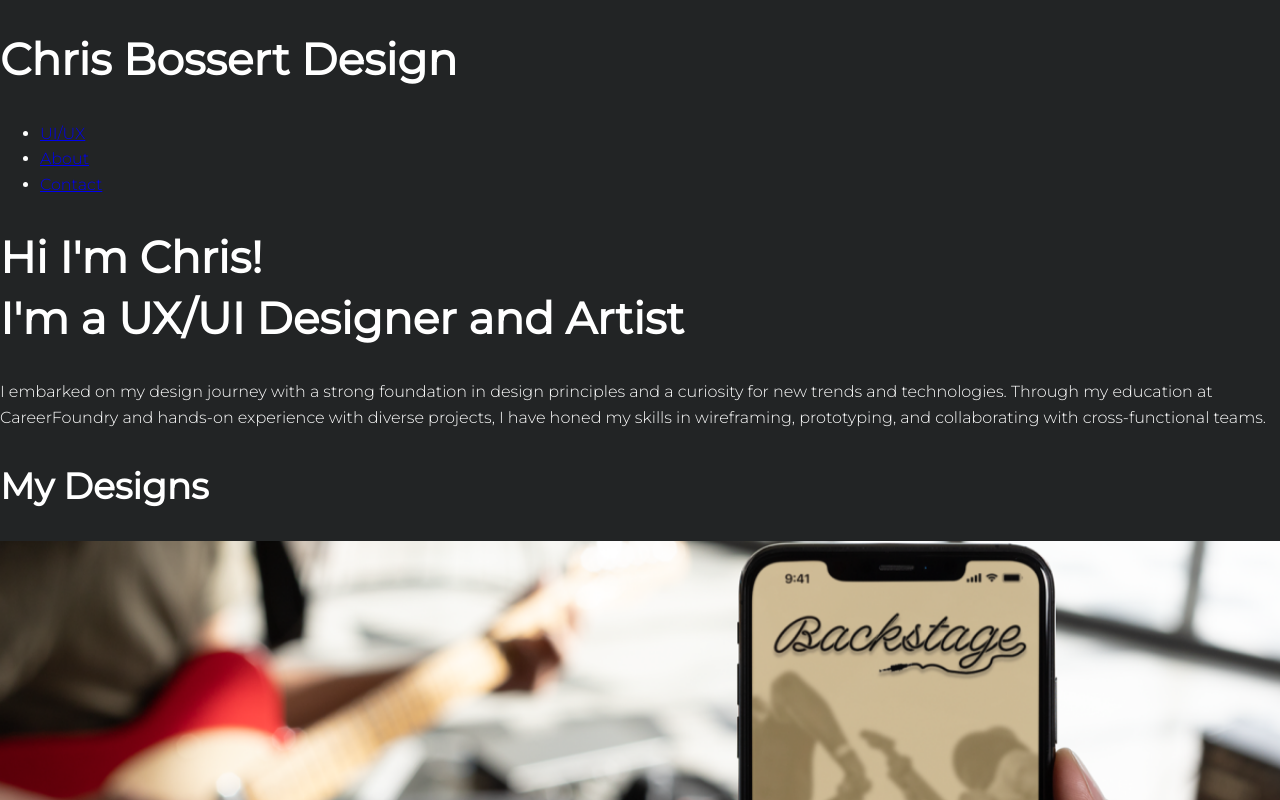
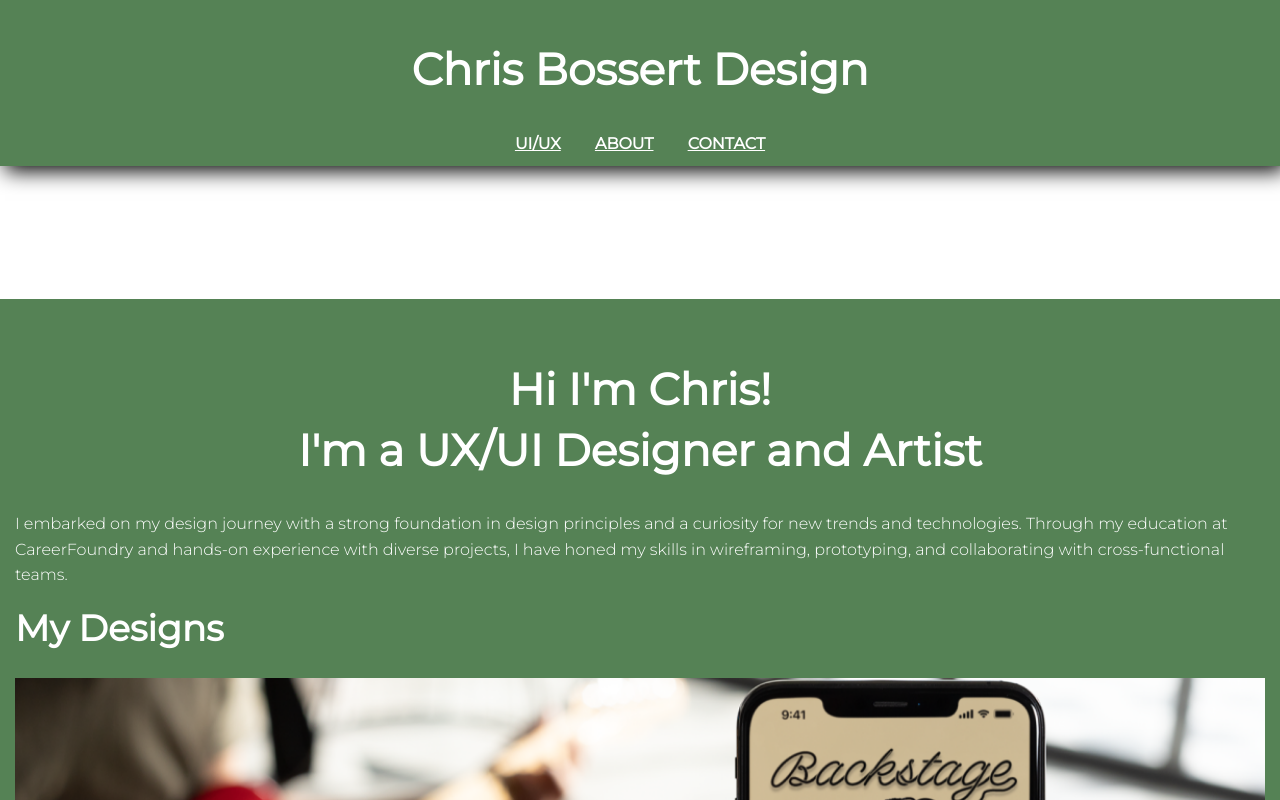
Before and after one commit to chrisbossert99/portfolio-site, a plain HTML site: page Index.html in a window 1280 px wide. Shown: the top 800 px of the page. Drawn offline with nearby package versions, Linux system fonts and the light colour scheme.

Commit message:
updates 1.7

```diff
--- a/Index.html
+++ b/Index.html
@@ -17,14 +17,14 @@
 <body>
 
     <header>
-        <div>
+        <div class="container">
             <h1>Chris Bossert Design</h1>
 
             <nav>
-                <ul>
-                    <li><a href="index.html">UI/UX</a></li>
-                    <li><a href="about.html">About</a></li>
-                    <li><a href="#contact">Contact</a></li>
+                <ul class="navigation">
+                    <li><a href="index.html" class="logo">UI/UX</a></li>
+                    <li><a href="about.html" class="logo">About</a></li>
+                    <li><a href="#contact" class="logo">Contact</a></li>
                 </ul>
             </nav>
 
@@ -33,7 +33,7 @@
     <main>
         <div id="hero">
             <section id="hero">
-                <div>
+                <div class="container">
                     <h1>Hi I'm Chris!</br><span> I'm a UX/UI Designer and Artist</span></h1>
                     <p>I embarked on my design journey with a strong foundation in design principles and a curiosity for
                         new trends and technologies. Through my education at CareerFoundry and hands-on experience with
@@ -42,10 +42,10 @@
                 </div>
             </section>
             <section id="MyDesigns">
-                <div>
+                <div class="container">
                     <h2>My Designs
                     </h2>
-                    <div>
+                    <div class="row">
                         <div>
                             <picture>
                                 <source srcset="img/img/cover-page-600.png" media="(max-width:767px)">
@@ -67,7 +67,7 @@
         </div>
     </main>
     <footer id="contact">
-        <div>
+        <div class="container">
             <h2>Contact Me</h2>
             <p>Feel free to reach out with any inquires<a href="tel:#">number goes here</a></p>
             <div><a href="bossert.chris99@gmail.com" class="button Contact">Email</a></div>
--- a/css/style.css
+++ b/css/style.css
@@ -3,14 +3,30 @@ Colors used:
 Primary Color (Blue): #05676e;
 Secondary Color (Green): #489c79;
 */
+* {
+  margin: 0;
+  padding: 0;
+  box-sizing: border-box;
+}
+header {
+  background-color: #558255;
+  text-align: center;
+  padding: 10px 0;
+	box-shadow: 5px 5px 20px #000000;
+  position: relative
+
+}
+selector {
+  margin: 0 auto; /* No spacing to top and bottom and auto spacing to left and right */
+}
 body {
-    background-color: #222425;
+    background-color: #ffffff;
   }
   body {
     font-family: 'Montserrat', sans-serif;
   }
   body {
-    background-color: #222425;
+    background-color: #ffffff;
     font-family: 'Montserrat', sans-serif;
     font-size: 16px; /* Sets the font size to 16px */
     font-weight: 300; /* Sets the font weight to 300 */
@@ -72,3 +88,52 @@ body {
     background-color: #558255;
     color: #ffffff;
   }
+  /* Layout styling */
+  .container {
+    padding: 0 15px;
+  }
+  .row {
+    margin: 25px 0; /* 25px top and bottom, 0 left and right */
+  }
+  #hero h1 {
+    text-align: center; /* Centers text */
+  }
+  #hero {
+    background-color: #558255;
+  }
+  #hero {
+    background-color: #558255;
+    padding: 15px 0;
+    display: inline-block;
+    width: 100%;
+  }
+  .logo {
+    max-width: 250px;
+  }
+  nav > ul {
+    list-style-type: none;
+    padding: 0;
+  }
+  nav > ul > li {
+    display: inline-block;
+  }
+  nav > ul > li > a {
+    padding: 0 15px;
+    text-transform: uppercase;
+    font-weight: 700;
+    color: #ffffff;
+  }
+main {
+  padding-top: 133px;
+}
+footer {
+  background-color: #ffffff;
+  color: #000000;
+  text-align: center;
+  padding-top: 133px;
+}
+#skills {
+  background-color: #ffffff;
+  color: #000000;
+  text-align: center;
+}
```
Also changed, not shown: about.html (+5 -5 lines).
